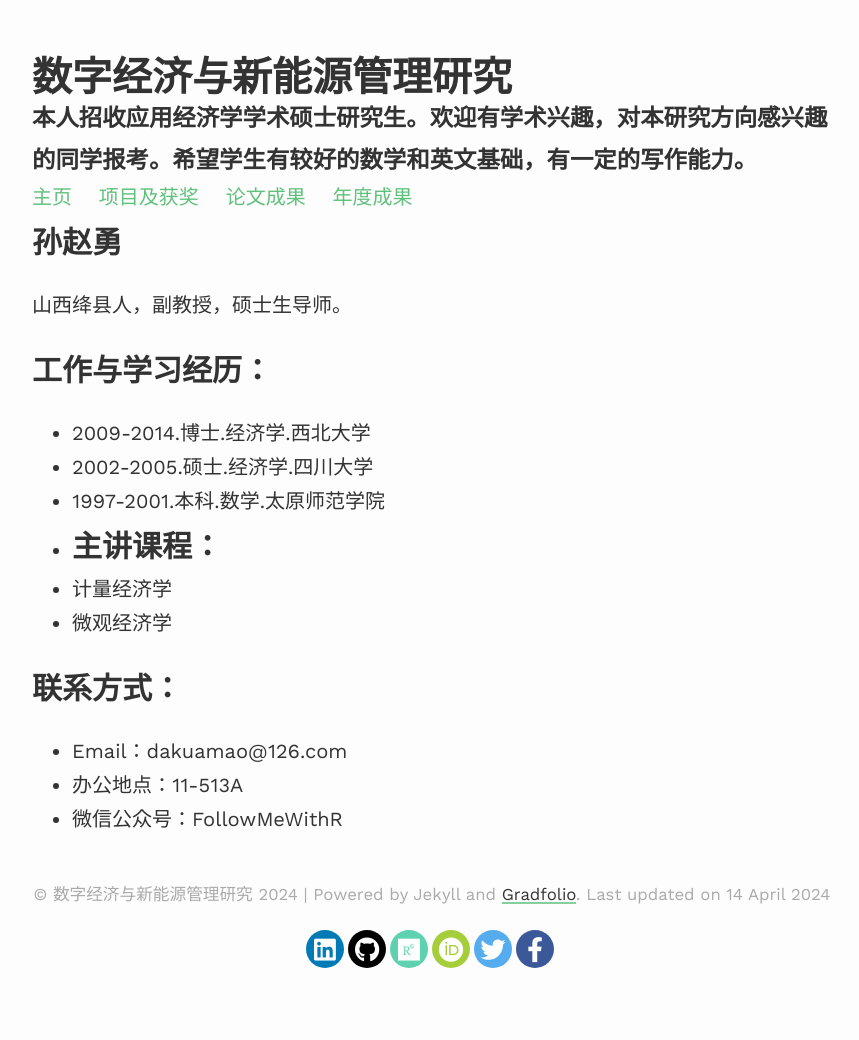
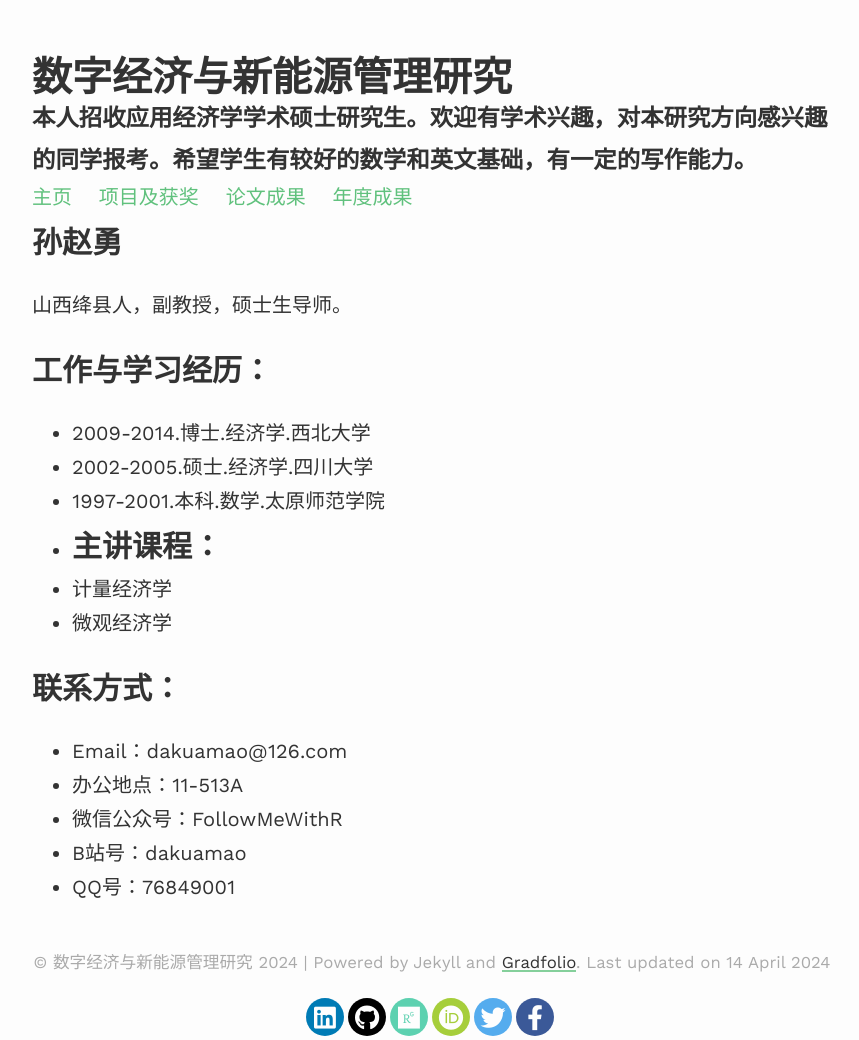
Before and after one commit to dakuamao/sun, a Jekyll site: the page built from index.md, in a window 1280 px wide. Shown: the whole page, without its empty margins (208-1067 px from the left). Built offline with Jekyll 4.4.1, drawn with Linux system fonts in a browser that asks for light colours; nearby versions of some CDN libraries; our own code applies the rules of GitHub Pages for plain Markdown files; before the commit the page ends 980 px from its top, so only the background shows below that.

Commit message:
Update index.md

```diff
--- a/index.md
+++ b/index.md
@@ -23,3 +23,5 @@ profile:
 - Email：dakuamao@126.com
 - 办公地点：11-513A
 - 微信公众号：FollowMeWithR
+- B站号：dakuamao
+- QQ号：76849001
```
